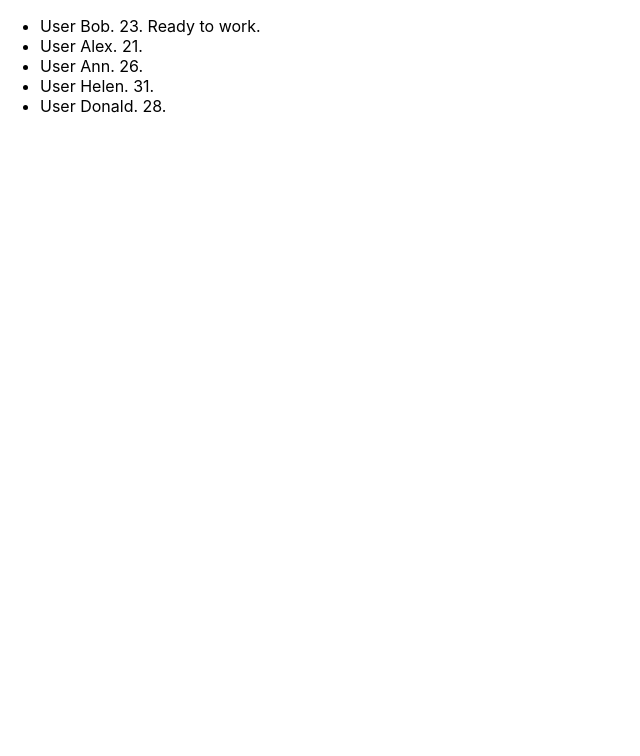
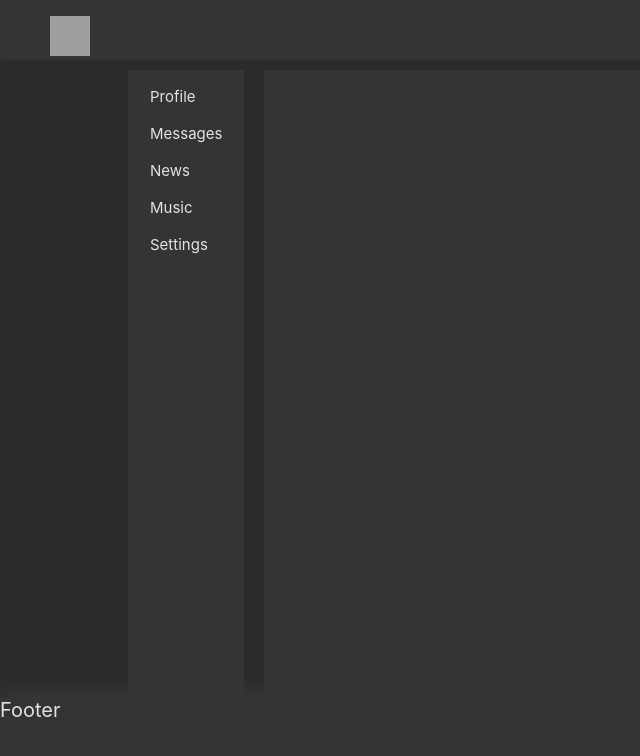
Before and after one commit to yasnoprosto/IT-Inctubator__Social_Network, a React (Create React App) app: page / in a window 1280 px wide. Shown: the top 756 px of the page, without its empty margins (0-640 px from the left). Built offline with nearby package versions, Linux system fonts and the light colour scheme; grey boxes are pictures that could not be loaded.

Commit message:
dialogs page added

```diff
--- a/src/index.tsx
+++ b/src/index.tsx
@@ -1,87 +1,9 @@
-import React, { ChangeEvent, useState } from 'react';
+import React from 'react';
 import ReactDOM from 'react-dom';
 import './index.css';
-
-type UserType = {
-    id: number
-    name: string
-    personalData: PersonalDataType
-}
-type PersonalDataType = {
-    gender: string
-    age: number
-    technologies: Array<TechnologiesType>
-}
-type TechnologiesType = 'HTML' | 'CSS' | 'React' | 'JS/TS' | 'Redux'
-
-function UsersList() {
-
-    const [users, setUsers] = useState<Array<UserType>>([
-        {
-            id: 1,
-            name: 'Bob',
-            personalData: {
-                gender: 'male',
-                age: 23,
-                technologies: ['HTML', 'CSS', 'React', 'JS/TS', 'Redux']
-            }
-        },
-        {
-            id: 2,
-            name: 'Alex',
-            personalData: {
-                gender: 'male',
-                age: 21,
-                technologies: ['HTML', 'CSS', 'React']
-            }
-        },
-        {
-            id: 3,
-            name: 'Ann',
-            personalData: {
-                gender: 'female',
-                age: 26,
-                technologies: ['HTML', 'CSS', 'JS/TS']
-            }
-        },
-        {
-            id: 4,
-            name: 'Helen',
-            personalData: {
-                gender: 'female',
-                age: 31,
-                technologies: ['HTML', 'CSS']
-            }
-        },
-        {
-            id: 5,
-            name: 'Donald',
-            personalData: {
-                gender: 'male',
-                age: 28,
-                technologies: ['React', 'JS/TS', 'Redux']
-            }
-        },
-    ])
-
-
-    return <ul>
-        {users.map(u => {
-            return (
-                u.personalData.technologies.length >= 5
-                    ? <li key={u.id}>
-                        {`User ${u.name}. ${u.personalData.age}. Ready to work.`}
-                    </li>
-                    : <li key={u.id}>
-                        {`User ${u.name}. ${u.personalData.age}. `}
-                    </li>)
-        })}
-    </ul>
-}
+import App from './App';
 
 ReactDOM.render(
-    <UsersList/>, document.getElementById('root')
+    <App />,
+  document.getElementById('root')
 );
-// Те пользователи, у которых в стэке пять и более технологий, должны в списке
-// быть отмечены, как готовые к работе.
-// Что надо вставить вместо XXX, чтобы код работал нормально?
```
